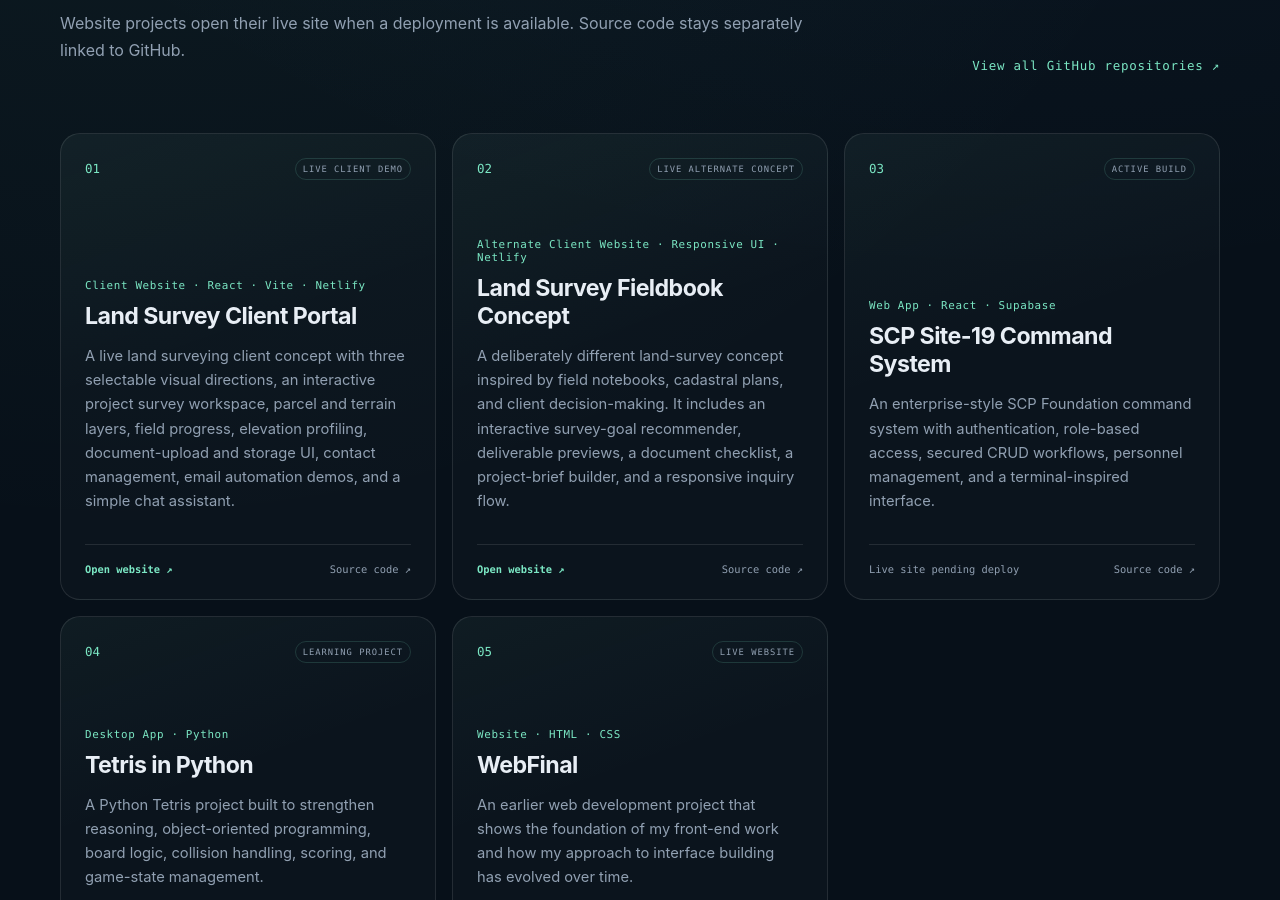
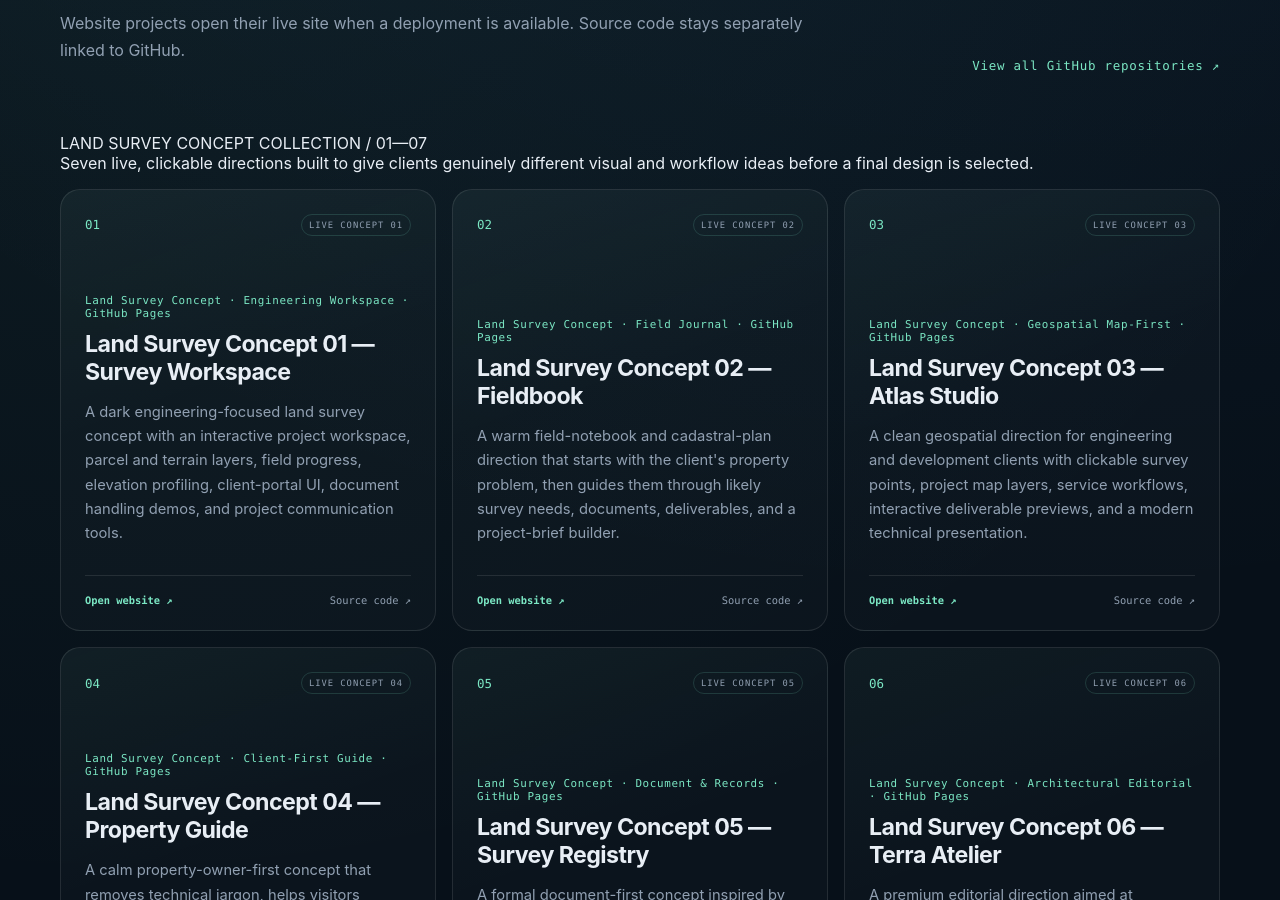
Before and after one commit to Kelby1/kelby-Portfolio, a React (Vite) app: page / in a window 1280 px wide. Shown: the part 1900-2800 px from the top of the page. Built offline with nearby package versions, Linux system fonts and the light colour scheme.

Commit message:
Add all live land survey concepts to portfolio

```diff
--- a/src/App.jsx
+++ b/src/App.jsx
@@ -29,23 +29,73 @@ const services = [
 
 const projects = [
   {
-    title: "Land Survey Client Portal",
-    type: "Client Website · React · Vite · Netlify",
+    title: "Land Survey Concept 01 — Survey Workspace",
+    type: "Land Survey Concept · Engineering Workspace · GitHub Pages",
     description:
-      "A live land surveying client concept with three selectable visual directions, an interactive project survey workspace, parcel and terrain layers, field progress, elevation profiling, document-upload and storage UI, contact management, email automation demos, and a simple chat assistant.",
-    liveUrl: "https://kelby-land-survey-client.netlify.app",
+      "A dark engineering-focused land survey concept with an interactive project workspace, parcel and terrain layers, field progress, elevation profiling, client-portal UI, document handling demos, and project communication tools.",
+    liveUrl: "https://kelby1.github.io/land-survey-client-website/",
     repoUrl: "https://github.com/Kelby1/land-survey-client-website",
-    status: "LIVE CLIENT DEMO",
+    status: "LIVE CONCEPT 01",
     website: true,
   },
   {
-    title: "Land Survey Fieldbook Concept",
-    type: "Alternate Client Website · Responsive UI · Netlify",
+    title: "Land Survey Concept 02 — Fieldbook",
+    type: "Land Survey Concept · Field Journal · GitHub Pages",
     description:
-      "A deliberately different land-survey concept inspired by field notebooks, cadastral plans, and client decision-making. It includes an interactive survey-goal recommender, deliverable previews, a document checklist, a project-brief builder, and a responsive inquiry flow.",
-    liveUrl: "https://kelby-land-survey-client.netlify.app/fieldbook/",
+      "A warm field-notebook and cadastral-plan direction that starts with the client's property problem, then guides them through likely survey needs, documents, deliverables, and a project-brief builder.",
+    liveUrl: "https://kelby1.github.io/land-survey-client-website/fieldbook/",
     repoUrl: "https://github.com/Kelby1/land-survey-client-website",
-    status: "LIVE ALTERNATE CONCEPT",
+    status: "LIVE CONCEPT 02",
+    website: true,
+  },
+  {
+    title: "Land Survey Concept 03 — Atlas Studio",
+    type: "Land Survey Concept · Geospatial Map-First · GitHub Pages",
+    description:
+      "A clean geospatial direction for engineering and development clients with clickable survey points, project map layers, service workflows, interactive deliverable previews, and a modern technical presentation.",
+    liveUrl: "https://kelby1.github.io/land-survey-atlas-studio/",
+    repoUrl: "https://github.com/Kelby1/land-survey-atlas-studio",
+    status: "LIVE CONCEPT 03",
+    website: true,
+  },
+  {
+    title: "Land Survey Concept 04 — Property Guide",
+    type: "Land Survey Concept · Client-First Guide · GitHub Pages",
+    description:
+      "A calm property-owner-first concept that removes technical jargon, helps visitors identify what they are trying to do, explains the survey journey, checks available documents, and builds a simple project summary.",
+    liveUrl: "https://kelby1.github.io/land-survey-property-guide/",
+    repoUrl: "https://github.com/Kelby1/land-survey-property-guide",
+    status: "LIVE CONCEPT 04",
+    website: true,
+  },
+  {
+    title: "Land Survey Concept 05 — Survey Registry",
+    type: "Land Survey Concept · Document & Records · GitHub Pages",
+    description:
+      "A formal document-first concept inspired by survey plans, land records, case files, and registry workflows, with a property-record aesthetic and interactive document-readiness checker.",
+    liveUrl: "https://kelby1.github.io/land-survey-atlas-studio/concept-5-survey-registry/",
+    repoUrl: "https://github.com/Kelby1/land-survey-atlas-studio",
+    status: "LIVE CONCEPT 05",
+    website: true,
+  },
+  {
+    title: "Land Survey Concept 06 — Terra Atelier",
+    type: "Land Survey Concept · Architectural Editorial · GitHub Pages",
+    description:
+      "A premium editorial direction aimed at architects, developers, estates, and design-conscious property clients, using large typography, site stories, restrained service presentation, and landscape-led visuals.",
+    liveUrl: "https://kelby1.github.io/land-survey-atlas-studio/concept-6-terra-atelier/",
+    repoUrl: "https://github.com/Kelby1/land-survey-atlas-studio",
+    status: "LIVE CONCEPT 06",
+    website: true,
+  },
+  {
+    title: "Land Survey Concept 07 — Parcel Grid",
+    type: "Land Survey Concept · Bold Modernist · GitHub Pages",
+    description:
+      "A high-contrast Swiss-modernist concept with oversized typography, bold red-blue-lime graphics, a switchable survey board, and an interactive project-start brief for a more distinctive contemporary brand.",
+    liveUrl: "https://kelby1.github.io/land-survey-atlas-studio/concept-7-parcel-grid/",
+    repoUrl: "https://github.com/Kelby1/land-survey-atlas-studio",
+    status: "LIVE CONCEPT 07",
     website: true,
   },
   {
@@ -394,6 +444,14 @@ function App() {
               </a>
             </div>
 
+            <div className="concept-collection-note">
+              <span>LAND SURVEY CONCEPT COLLECTION / 01—07</span>
+              <p>
+                Seven live, clickable directions built to give clients genuinely different
+                visual and workflow ideas before a final design is selected.
+              </p>
+            </div>
+
             <div className="project-grid">
               {projects.map((project, index) => (
                 <article
```
